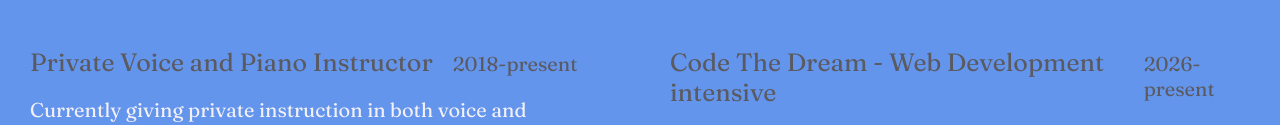
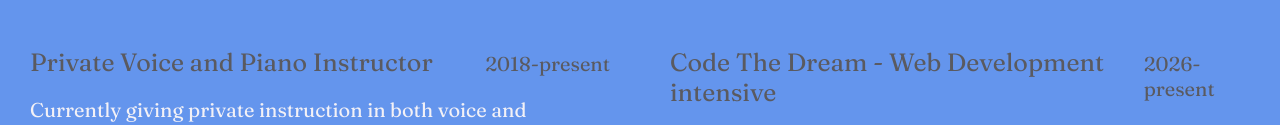
Before and after one commit to Imani-Severin/Imani-Severin-JSintroFall26.4, a plain HTML site: page index.html in a window 1280 px wide. Shown: the part 1390-1515 px from the top of the page. Drawn offline with Linux system fonts and the light colour scheme; a web font is replaced by a local one.

Commit message:
made changes to meet lesson 6 requirements

```diff
--- a/CSS/index.css
+++ b/CSS/index.css
@@ -107,7 +107,7 @@ margin-bottom: 1px;
 }
 .job-header {
     display: flex;
-    justify-content: space between;
+    justify-content: space-between;
     align-items: baseline;
     width: 100%;
 }
```
